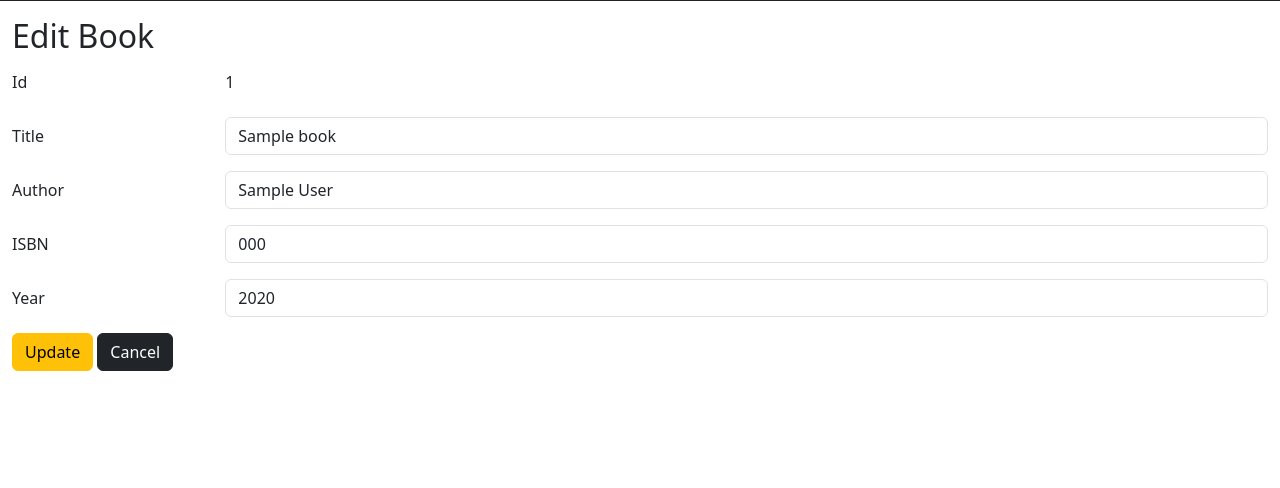
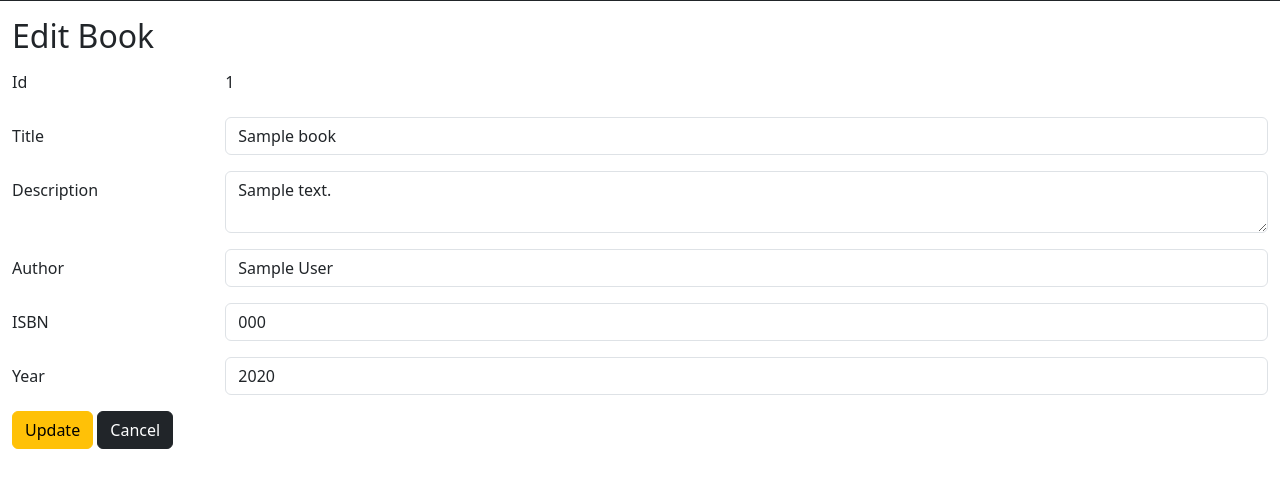
Before and after one commit to MAlexGG/library-php-mvc, a PHP site: page /view/book/edit.php?id=1 in a window 1280 px wide. Shown: the part 71-559 px from the top of the page. Run offline with PHP 8.4, Linux system fonts and the light colour scheme; tables that the repository leaves empty or names only in its code hold one stand-in row (values such as "Sample post").

Commit message:
add description input

```diff
--- a/controller/BookController.php
+++ b/controller/BookController.php
@@ -10,9 +10,9 @@ class BookController
         $this->model = new BookModel();
     }
 
-    public function save($title, $author, $isbn, $year_edition)
+    public function save($title, $description, $author, $isbn, $year_edition)
     {
-        $id = $this->model->insert($title, $author, $isbn, $year_edition);
+        $id = $this->model->insert($title, $description, $author, $isbn, $year_edition);
         return ($id != false) ? header("Location:show.php?id=" . $id) : ("Location:create.php");
     }
 
@@ -26,9 +26,9 @@ class BookController
         return ($this->model->getBooks()) ? $this->model->getBooks() : false;
     }
 
-    public function update($id, $title, $author, $isbn, $year_edition)
+    public function update($id, $title, $description, $author, $isbn, $year_edition)
     {
-        return ($this->model->update($id, $title, $author, $isbn, $year_edition) != false) ? header("Location:show.php?id=" . $id) : header("Location:index.php");
+        return ($this->model->update($id, $title, $description, $author, $isbn, $year_edition) != false) ? header("Location:show.php?id=" . $id) : header("Location:index.php");
     }
 
     public function delete($id)
--- a/model/BookModel.php
+++ b/model/BookModel.php
@@ -11,10 +11,11 @@ class BookModel
         $this->pdo = $con->connection();
     }
 
-    public function insert($title, $author, $isbn, $year_edition)
+    public function insert($title, $description, $author, $isbn, $year_edition)
     {
-        $statement = $this->pdo->prepare("INSERT INTO library_php_mvc.books VALUES(null, :title, :author, :isbn,:year_edition)");
+        $statement = $this->pdo->prepare("INSERT INTO library_php_mvc.books VALUES(null, :title, :description, :author, :isbn,:year_edition)");
         $statement->bindParam(":title", $title);
+        $statement->bindParam(":description", $description);
         $statement->bindParam(":author", $author);
         $statement->bindParam(":isbn", $isbn);
         $statement->bindParam(":year_edition", $year_edition);
@@ -35,11 +36,12 @@ class BookModel
         return ($statement->execute()) ? $statement->fetchAll() : false;
     }
 
-    public function update($id, $title, $author, $isbn, $year_edition)
+    public function update($id, $title, $description, $author, $isbn, $year_edition)
     {
-        $statement = $this->pdo->prepare("UPDATE library_php_mvc.books SET title = :title, author = :author, isbn = :isbn, year_edition =:year_edition WHERE id = :id");
+        $statement = $this->pdo->prepare("UPDATE library_php_mvc.books SET title = :title, description = :description, author = :author, isbn = :isbn, year_edition =:year_edition WHERE id = :id");
         $statement->bindParam(":id", $id);
         $statement->bindParam(":title", $title);
+        $statement->bindParam(":description", $description);
         $statement->bindParam(":author", $author);
         $statement->bindParam(":isbn", $isbn);
         $statement->bindParam(":year_edition", $year_edition);
--- a/view/book/edit.php
+++ b/view/book/edit.php
@@ -21,6 +21,12 @@ $bookToEdit = $obj->show($_GET['id']);
         </div>
     </div>
     <div class="mb-3 row">
+        <label for="description" class="col-sm-2 col-form-label">Description</label>
+        <div class="col-sm-10">
+            <textarea class="form-control" id="description" name="description" maxlength="1500"><?= $bookToEdit['description'] ?></textarea>
+        </div>
+    </div>
+    <div class="mb-3 row">
         <label for="author" class="col-sm-2 col-form-label">Author</label>
         <div class="col-sm-10">
             <input type="text" class="form-control" id="author" name="author" value="<?= $bookToEdit["author"] ?>">
@@ -29,13 +35,13 @@ $bookToEdit = $obj->show($_GET['id']);
     <div class="mb-3 row">
         <label for="isbn" class="col-sm-2 col-form-label">ISBN</label>
         <div class="col-sm-10">
-            <input type="text" class="form-control" id="isbn" name="isbn" value="<?= $bookToEdit["isbn"] ?>">
+            <input type="text" class="form-control" id="isbn" name="isbn" maxlength="19" value="<?= $bookToEdit["isbn"] ?>">
         </div>
     </div>
     <div class="mb-3 row">
         <label for="year_edition" class="col-sm-2 col-form-label">Year</label>
         <div class="col-sm-10">
-            <input type="text" class="form-control" id="year_edition" name="year_edition" value="<?= $bookToEdit["year_edition"] ?>">
+            <input type="text" class="form-control" id="year_edition" name="year_edition" maxlength="4" value="<?= $bookToEdit["year_edition"] ?>">
         </div>
     </div>
     <div>
--- a/view/book/index.php
+++ b/view/book/index.php
@@ -18,7 +18,6 @@ $books = $obj->getBooks();
                     <img src="..." class="card-img-top" alt="...">
                     <div class="card-body">
                         <h5 class="card-title"><?= $book["title"] ?></h5>
-                        <p class="card-text">Some quick example text to build on the card title and make up the bulk of the card's content.</p>
                     </div>
                     <ul class="list-group list-group-flush">
                         <li class="list-group-item">Author: <?= $book["author"] ?></li>
--- a/view/book/store.php
+++ b/view/book/store.php
@@ -3,4 +3,4 @@
 require_once("C://xampp/htdocs/library-php-mvc/controller/BookController.php");
 
 $obj = new BookController();
-$obj->save($_POST['title'], $_POST['author'], $_POST['isbn'], $_POST['year_edition']);
+$obj->save($_POST['title'], $_POST['description'], $_POST['author'], $_POST['isbn'], $_POST['year_edition']);
--- a/view/book/update.php
+++ b/view/book/update.php
@@ -3,4 +3,4 @@
 require_once("c://xampp/htdocs/library-php-mvc/controller/BookController.php");
 
 $obj = new BookController();
-$obj->update($_POST['id'], $_POST['title'], $_POST['author'], $_POST['isbn'], $_POST['year_edition']);
+$obj->update($_POST['id'], $_POST['title'], $_POST['description'], $_POST['author'], $_POST['isbn'], $_POST['year_edition']);
--- a/view/head/header.php
+++ b/view/head/header.php
@@ -4,7 +4,12 @@
 <head>
     <meta charset="utf-8">
     <meta name="viewport" content="width=device-width, initial-scale=1">
-    <title>Library</title>
+    <title><?php
+            echo (empty($_GET["id"])) ?
+                ((strpos($_SERVER['REQUEST_URI'], 'create')) ? "Add a book" : "Library") : ((strpos($_SERVER['REQUEST_URI'], "show")) ? "Book " . $_GET["id"] : "Updating book " .  $_GET["id"]);
+
+            ?>
+    </title>
     <link href="https://cdn.jsdelivr.net/npm/bootstrap@5.3.0-alpha1/dist/css/bootstrap.min.css" rel="stylesheet" integrity="sha384-GLhlTQ8iRABdZLl6O3oVMWSktQOp6b7In1Zl3/Jr59b6EGGoI1aFkw7cmDA6j6gD" crossorigin="anonymous">
 </head>
 
```
Also changed, not shown: view/book/create.php (+6 -2 lines), view/book/show.php (+4 -3 lines).
